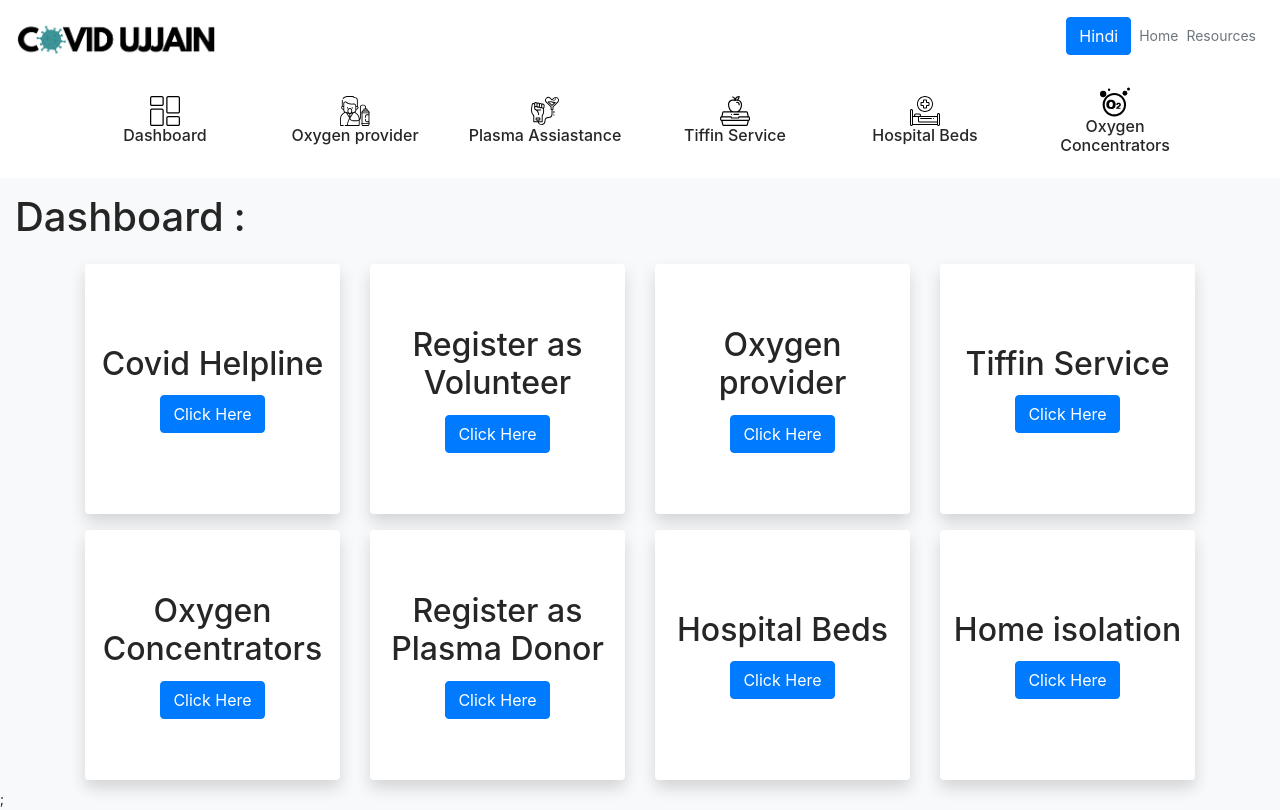
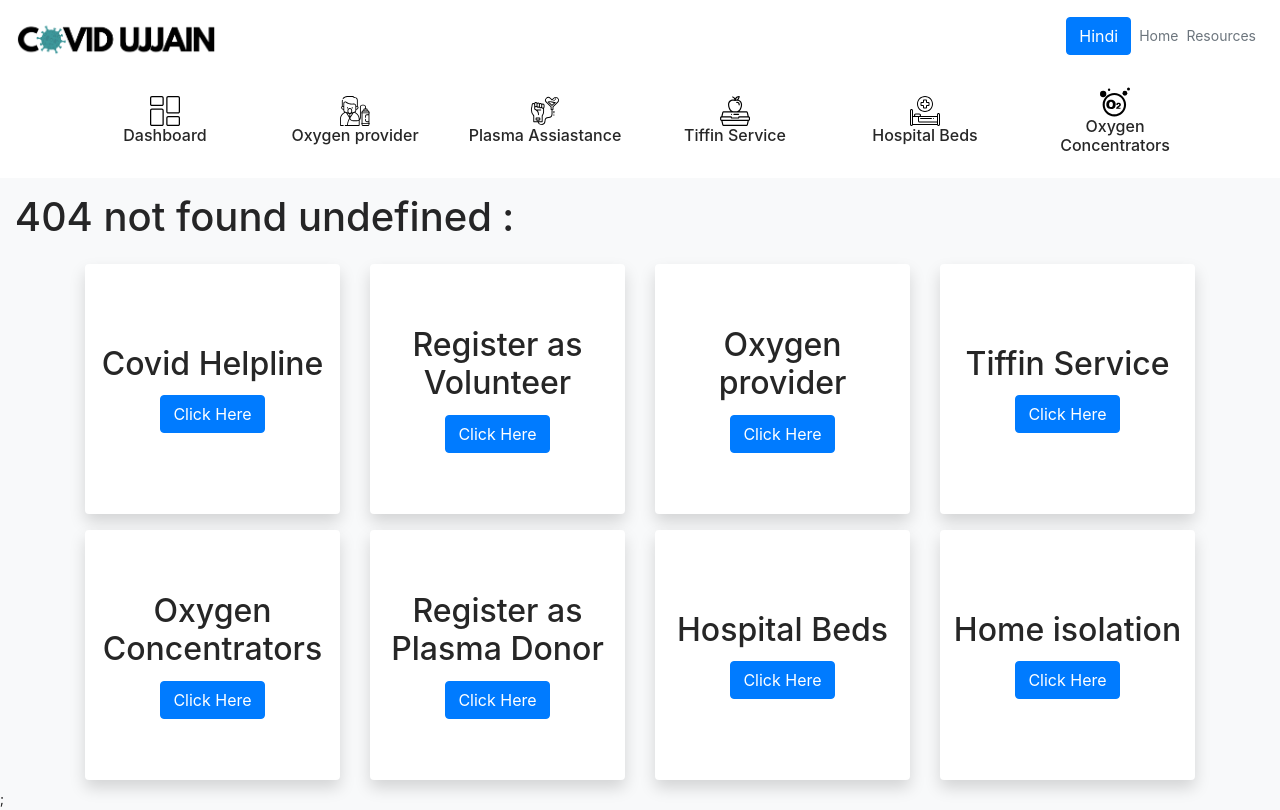
Before and after one commit to mustafapanjiwala/covid-resources-website, a React (Create React App) app: page /#/res in a window 1280 px wide. Built offline with nearby package versions, Linux system fonts and the light colour scheme.

Commit message:
erro fix

```diff
--- a/src/Components/CustomTable/Customtable.css
+++ b/src/Components/CustomTable/Customtable.css
@@ -18,7 +18,7 @@
     background-color: white;
     margin-bottom: 10px;
     border-radius: 10px;
-    box-shadow: 0 0 15px rgba(0, 0, 0, 0.1);
+    box-shadow: 0 0 10px rgba(0, 0, 0, 0.2);
 
     display: grid;
     grid-template-columns: 1fr 1fr;
--- a/src/Components/Recources/Resources.js
+++ b/src/Components/Recources/Resources.js
@@ -48,10 +48,17 @@ let Resources = (props) => {
         return <DataTable lan={lan} id={id} loading={loading} setLoading={setLoading}></DataTable>
     }
 
+    let calcHeader = () => {
+        if (language[id]) {
+            return language[id][lan];
+        }
+        return `404 not found ${id}`;
+    }
+
     // console.log("loading : ", loading);
     return <div>
         <Dashboard lan={lan} setLoading={setLoading} onClick={exScroll}></Dashboard>
-        <h1 ref={myRef} className="ResourcesHeader">{language[id || "dashboard"][lan] + " : "}</h1>
+        <h1 ref={myRef} className="ResourcesHeader">{calcHeader() + " : "}</h1>
         {RenderData()};
     </div>
 }
```
